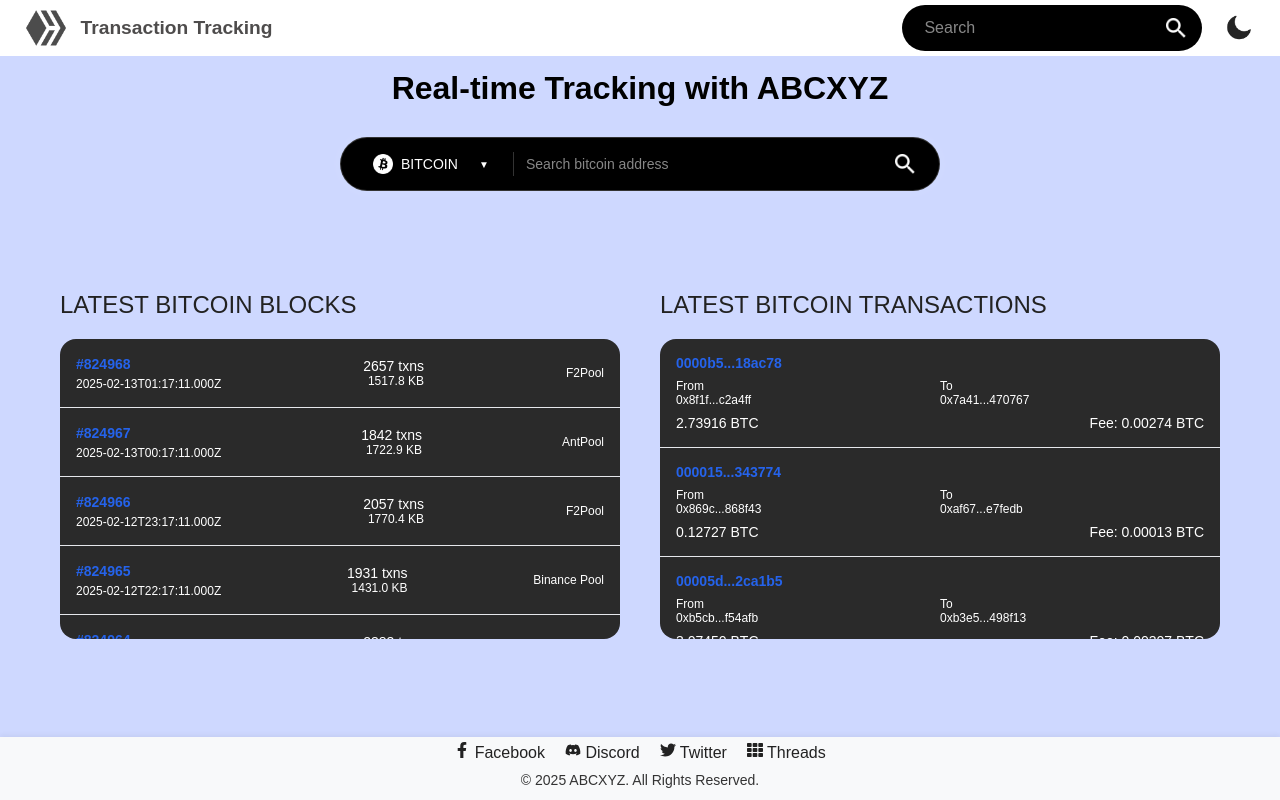
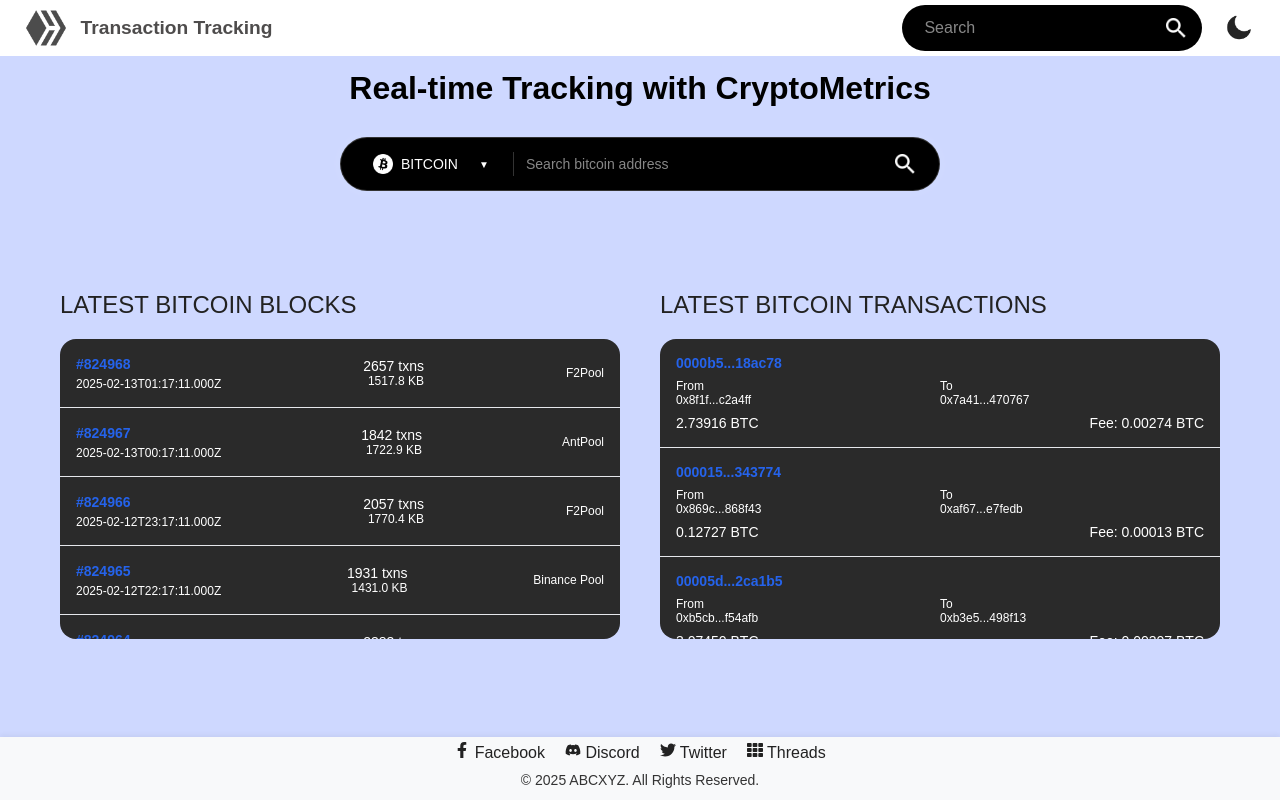
Before and after one commit to quoctuan1111/Transaction-Tracking, a React (Vite) app: page / in a window 1280 px wide. Built offline with nearby package versions, Linux system fonts and the light colour scheme.

Commit message:
change name

```diff
--- a/src/components/MainContent.jsx
+++ b/src/components/MainContent.jsx
@@ -49,7 +49,7 @@
     return (
         <div className="main-container">
             <div className="search-section">
-                <h1>Real-time Tracking with ABCXYZ</h1>
+                <h1>Real-time Tracking with CryptoMetrics</h1>
                 <EnhancedSearch
                     theme={theme}
                     isOpen={isOpen}
```
